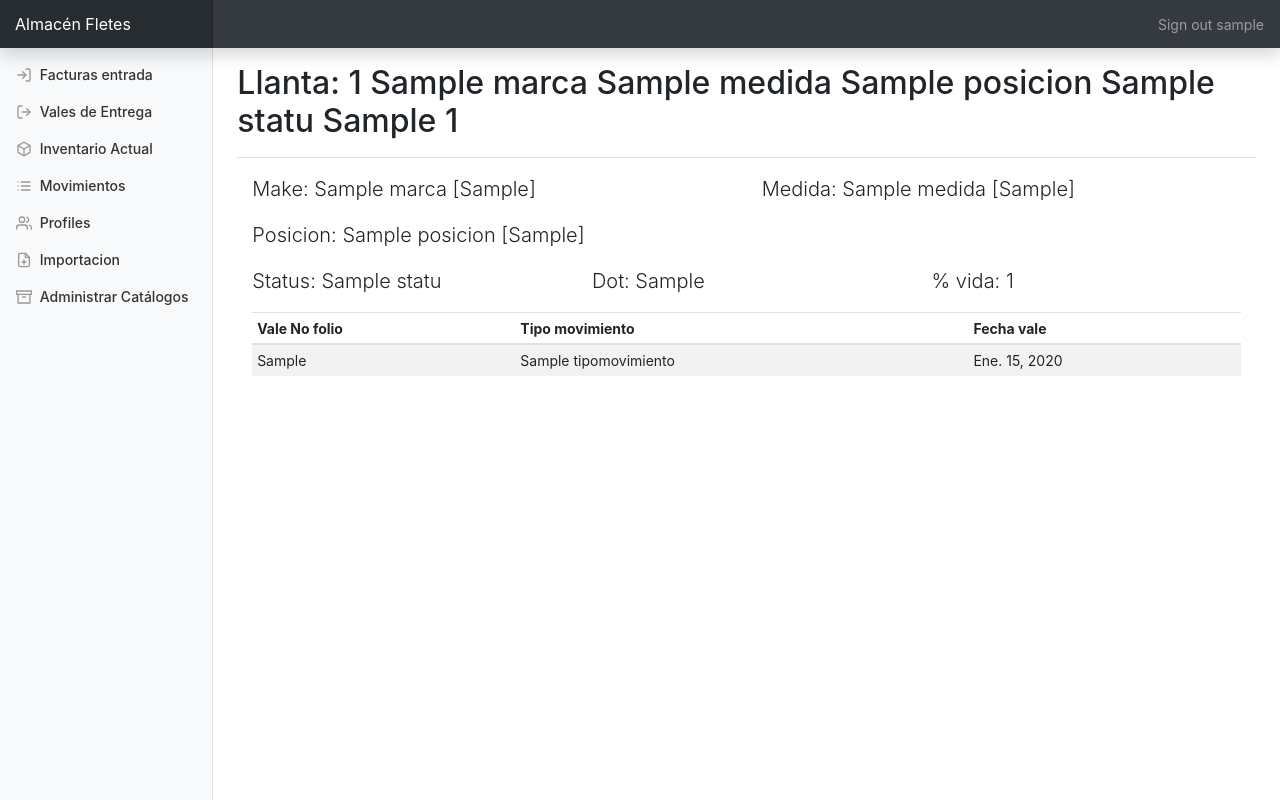
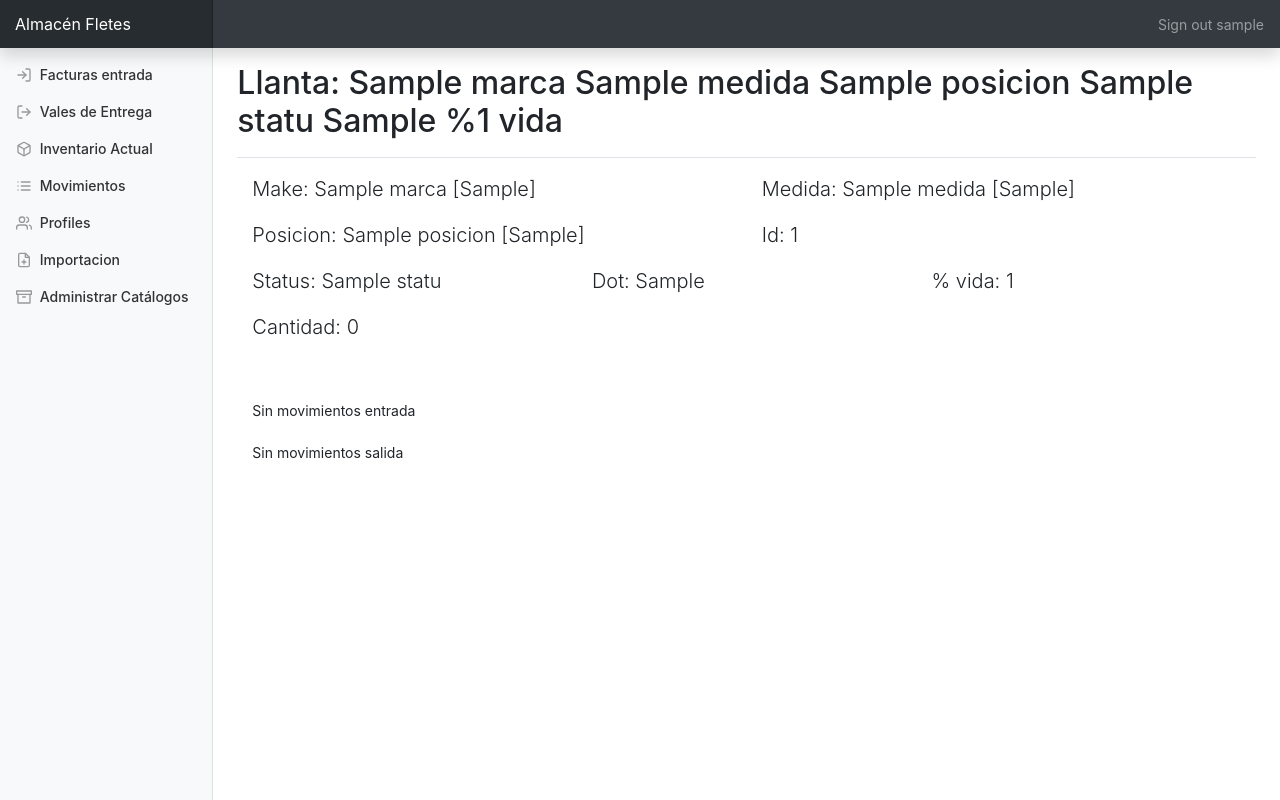
Before and after one commit to ramirovazq/mialmacen, a Django app: page /llantas/llanta/1/movimientos/ in a window 1280 px wide. Run offline with Django 3.2, Linux system fonts and the light colour scheme; a user stored in the database is signed in; tables that the repository leaves empty hold one stand-in row (values such as "Sample post"); some libraries are stand-ins or nearby versions.

Commit message:
llanta detail movement

```diff
--- a/almacen/llantas/templates/llanta.html
+++ b/almacen/llantas/templates/llanta.html
@@ -1,7 +1,7 @@
 {% extends "base_bootstrap.html" %}
 
 {% block title_section %}
-<h1 class="h2">Llanta: {{llanta}}</h1>
+<h1 class="h2">Llanta: {{llanta.marca.nombre}} {{llanta.medida.nombre}} {{llanta.posicion.nombre}} {{llanta.status.nombre}} {{llanta.dot}} %{{llanta.porciento_vida }} vida</h1>
 {% endblock %}
 
 {% block extra_title_section %}
@@ -35,6 +35,12 @@
       Posicion: {{llanta.posicion}}
       </p>
     </div>
+    <div class="col-sm">
+      <p class="lead">
+      Id: {{llanta.id}}
+      </p>
+    </div>
+
   </div>
 
   <div class="row">
@@ -55,37 +61,129 @@
     </div>
   </div>
 
+  <div class="row">
+    <div class="col-sm">
+      <p class="lead">
+      Cantidad: {{llanta.cantidad_actual_total}}
+      </p>
+    </div>
+  </div>
 
+<br><br>
 
-  {% if movimientos %}
-          <div class="table-responsive">
+      <div class="table-responsive">
+           {% for ubicacion, valor in llanta.total_ubicaciones_detail.items %}
             <table class="table table-striped table-sm">
               <thead>
                 <tr>
-
-
-                  <th>Vale No folio</th>
-                  <th>Tipo movimiento </th>
-                  <th>Fecha vale </th>
+                  <th>Ubicacion</th>
+                  <th></th>
                 </tr>
               </thead>
               <tbody>
-
-                  {% for movimiento in movimientos %}
                   <tr>
-                    <td>{{movimiento.vale}} </td>
-                    <td>{{movimiento.vale.tipo_movimiento}} </td>
-                    <td>{{movimiento.vale.fecha_vale}} </td>
+                    <td>{{ubicacion}}</td>
+                    <td></td>
+                  </tr>
+                  {% for key, value in valor.items %}
+                  <tr>
+                    <td>Permisionario: {{key}}</td>
+                    <td>Cantidad: {{value}}</td>
                   </tr>
                   {% endfor %}
 
               </tbody>
             </table>
+            {% endfor %}
+          </div>
+
+
+  {% if llanta.movimientos_entrada %}
+          <div class="table-responsive">
+            <h3>Movimientos entrada</h3>
+            <table class="table table-striped table-sm">
+              <thead>
+                <tr>
+                  <th>Vale No folio</th>
+                  <th>Tipo movimiento </th>
+                  <th>Fecha vale </th>
+                  <th>Id movimiento </th>
+
+                  <th>Origen</th>
+                  <th>Destino</th>
+                  <th>Cantidad</th>
+                  <th>Precio Unitario</th>
+                  <th>Creador</th>
+                  <th>Observacion</th>
+                  <th>Permisionario</th>
+                </tr>
+              </thead>
+              <tbody>
+                  {% for movimiento in llanta.movimientos_entrada %}
+                  <tr>
+                    <td>{{movimiento.vale}} </td>
+                    <td>{{movimiento.vale.tipo_movimiento}} </td>
+                    <td>{{movimiento.vale.fecha_vale}} </td>
+                    <td>{{movimiento.id}} </td>
+                    <td>{{movimiento.origen}} </td>
+                    <td>{{movimiento.destino}} </td>
+                    <td>{{movimiento.cantidad}} </td>
+                    <td>{{movimiento.precio_unitario}} </td>
+                    <td>{{movimiento.creador}} </td>
+                    <td>{{movimiento.observacion}} </td>
+                    <td>{{movimiento.permisionario}} </td>
+                  </tr>
+                  {% endfor %}
+              </tbody>
+            </table>
           </div>
   {% else %}
-    Sin movimientos
+    Sin movimientos entrada
   {% endif %}
 
+<br><br>
+{% if llanta.movimientos_salida %}
+          <div class="table-responsive">
+            <h3>Movimientos salida</h3>
+            <table class="table table-striped table-sm">
+              <thead>
+                <tr>
+                  <th>Vale No folio</th>
+                  <th>Tipo movimiento </th>
+                  <th>Fecha vale </th>
+                  <th>Id movimiento </th>
+
+                  <th>Origen</th>
+                  <th>Destino</th>
+                  <th>Cantidad</th>
+                  <th>Precio Unitario</th>
+                  <th>Creador</th>
+                  <th>Observacion</th>
+                  <th>Permisionario</th>
+                </tr>
+              </thead>
+              <tbody>
+                  {% for movimiento in llanta.movimientos_salida %}
+                  <tr>
+                    <td>{{movimiento.vale}} </td>
+                    <td>{{movimiento.vale.tipo_movimiento}} </td>
+                    <td>{{movimiento.vale.fecha_vale}} </td>
+                    <td>{{movimiento.id}} </td>
+                    <td>{{movimiento.origen}} </td>
+                    <td>{{movimiento.destino}} </td>
+                    <td>{{movimiento.cantidad}} </td>
+                    <td>{{movimiento.precio_unitario}} </td>
+                    <td>{{movimiento.creador}} </td>
+                    <td>{{movimiento.observacion}} </td>
+                    <td>{{movimiento.permisionario}} </td>
+                  </tr>
+                  {% endfor %}
+              </tbody>
+            </table>
+          </div>
+  {% else %}
+    Sin movimientos salida
+  {% endif %}
 
 
 
```
